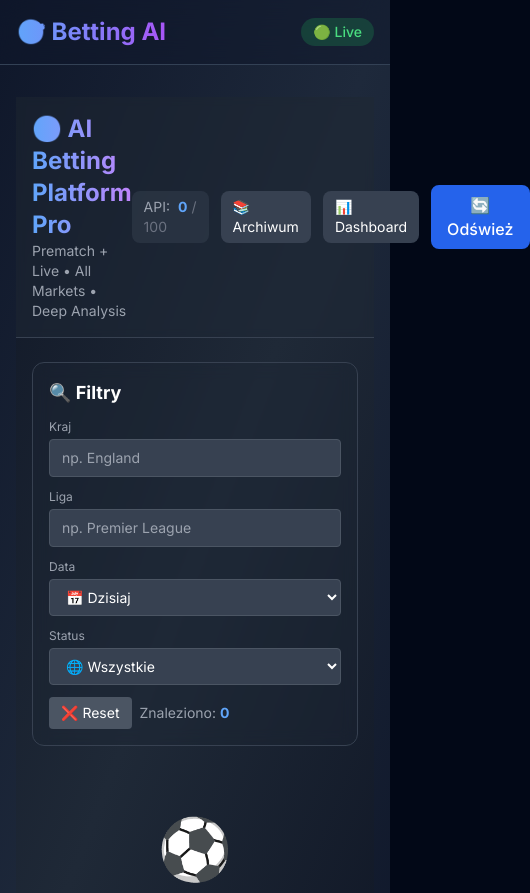
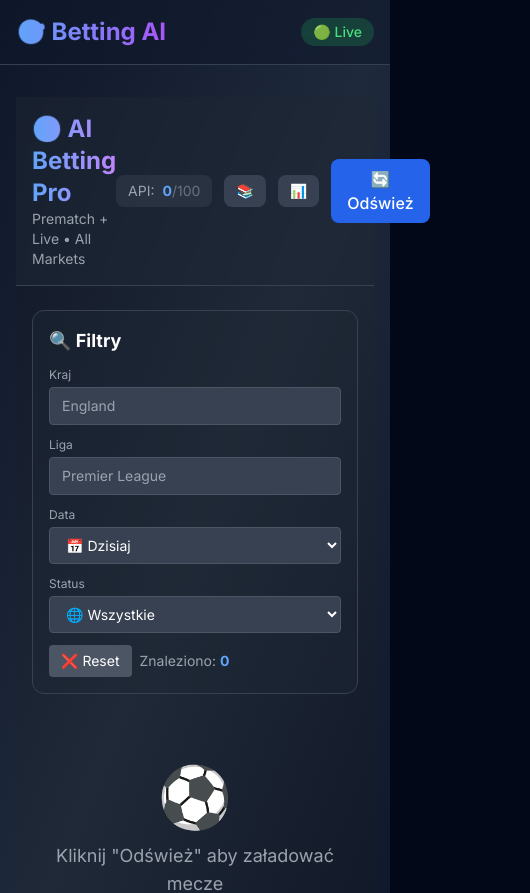
Before and after one commit to xMaksymilianxx/betting-ai-platform, a Next.js app: page / in a window 390 px wide. Shown: the top 893 px of the page, 530 px wide, since content can reach past the window. Built offline with nearby package versions, Linux system fonts and the light colour scheme.

Commit message:
Update page.tsx

```diff
--- a/app/page.tsx
+++ b/app/page.tsx
@@ -27,7 +27,6 @@ export default function Home() {
     try {
       const params = new URLSearchParams();
 
-      // Date range
       let dateFrom = '';
       let dateTo = '';
 
@@ -47,7 +46,6 @@ export default function Home() {
       params.set('dateFrom', dateFrom);
       params.set('dateTo', dateTo);
 
-      // Status filter
       if (filters.status === 'live') {
         params.set('live', '1');
       } else if (filters.status === 'prematch') {
@@ -56,22 +54,29 @@ export default function Home() {
         params.set('status', 'FT');
       }
 
-      console.log(`🔍 Fetching matches:`, Object.fromEntries(params));
+      console.log(`🔍 Fetching:`, Object.fromEntries(params));
 
-      const response = await fetch(`/api/matches?${params}`);
+      const response = await fetch(`/api/matches?${params.toString()}`);
+
+      if (!response.ok) {
+        throw new Error(`HTTP ${response.status}`);
+      }
+
       const data = await response.json();
 
       if (data.success) {
-        console.log(`✅ Received ${data.matches.length} matches`);
-        setMatches(data.matches);
+        console.log(`✅ Got ${data.matches?.length || 0} matches`);
+        setMatches(data.matches || []);
         setLastUpdate(new Date().toLocaleTimeString('pl-PL'));
         setApiCallsUsed(prev => prev + 1);
       } else {
-        setError(data.error || 'Błąd pobierania danych');
+        setError(data.error || 'Błąd pobierania');
+        setMatches([]);
       }
     } catch (err: any) {
-      setError('Błąd połączenia z serwerem');
-      console.error('Fetch error:', err);
+      console.error('❌ Error:', err);
+      setError(`Błąd: ${err.message || 'Unknown'}`);
+      setMatches([]);
     } finally {
       setLoading(false);
     }
@@ -91,21 +96,17 @@ export default function Home() {
           matchDate: match.time,
           isLive: match.status === 'live',
           currentOdds: {
-            home: match.odds?.home,
-            draw: match.odds?.draw,
-            away: match.odds?.away,
-            over05: match.odds?.over05,
-            over15: match.odds?.over15,
-            over25: match.odds?.over25,
-            over35: match.odds?.over35,
-            over45: match.odds?.over45,
-            under05: match.odds?.under05,
-            under15: match.odds?.under15,
-            under25: match.odds?.under25,
-            under35: match.odds?.under35,
-            under45: match.odds?.under45,
-            bttsYes: match.odds?.bttsYes,
-            bttsNo: match.odds?.bttsNo,
+            home: match.odds?.home || 2.0,
+            draw: match.odds?.draw || 3.5,
+            away: match.odds?.away || 3.5,
+            over15: match.odds?.over15 || 1.3,
+            under15: match.odds?.under15 || 3.5,
+            over25: match.odds?.over25 || 1.8,
+            under25: match.odds?.under25 || 2.0,
+            over35: match.odds?.over35 || 2.5,
+            under35: match.odds?.under35 || 1.5,
+            bttsYes: match.odds?.bttsYes || 1.9,
+            bttsNo: match.odds?.bttsNo || 1.9,
           },
           liveStats: match.statistics
         })
@@ -124,7 +125,7 @@ export default function Home() {
       }
     } catch (error) {
       console.error('AI Error:', error);
-      alert('❌ Błąd generowania predykcji');
+      alert('❌ Błąd AI');
     } finally {
       setLoadingAI(null);
     }
@@ -138,48 +139,36 @@ export default function Home() {
 
   return (
     <div className="min-h-screen bg-gradient-to-br from-gray-900 via-gray-800 to-gray-900 text-white">
-      {/* Header */}
       <div className="bg-gray-800/50 backdrop-blur-sm border-b border-gray-700 sticky top-0 z-10">
         <div className="container mx-auto px-4 py-4">
           <div className="flex items-center justify-between">
-            <div className="flex items-center gap-4">
-              <div>
-                <h1 className="text-2xl font-bold bg-gradient-to-r from-blue-400 to-purple-400 bg-clip-text text-transparent">
-                  ⚽ AI Betting Platform Pro
-                </h1>
-                <p className="text-sm text-gray-400">
-                  Prematch + Live • All Markets • Deep Analysis
-                </p>
-              </div>
+            <div>
+              <h1 className="text-2xl font-bold bg-gradient-to-r from-blue-400 to-purple-400 bg-clip-text text-transparent">
+                ⚽ AI Betting Pro
+              </h1>
+              <p className="text-sm text-gray-400">Prematch + Live • All Markets</p>
             </div>
 
             <div className="flex items-center gap-3">
               <div className="px-3 py-1.5 bg-gray-700/50 rounded-lg text-sm">
                 <span className="text-gray-400">API:</span>
                 <span className="ml-2 font-bold text-blue-400">{apiCallsUsed}</span>
-                <span className="text-gray-500 ml-1">/ 100</span>
+                <span className="text-gray-500">/100</span>
               </div>
 
               {lastUpdate && (
-                <div className="text-xs text-gray-500">
-                  {lastUpdate}
-                </div>
+                <div className="text-xs text-gray-500">{lastUpdate}</div>
               )}
 
-              <Link href="/archive" className="px-3 py-1.5 bg-gray-700 hover:bg-gray-600 rounded-lg transition text-sm">
-                📚 Archiwum
-              </Link>
-
-              <Link href="/dashboard" className="px-3 py-1.5 bg-gray-700 hover:bg-gray-600 rounded-lg transition text-sm">
-                📊 Dashboard
-              </Link>
+              <Link href="/archive" className="px-3 py-1.5 bg-gray-700 hover:bg-gray-600 rounded-lg text-sm">📚</Link>
+              <Link href="/dashboard" className="px-3 py-1.5 bg-gray-700 hover:bg-gray-600 rounded-lg text-sm">📊</Link>
 
               <button
                 onClick={fetchMatches}
                 disabled={loading}
-                className="px-4 py-2 bg-blue-600 hover:bg-blue-700 disabled:bg-gray-600 rounded-lg transition font-medium"
+                className="px-4 py-2 bg-blue-600 hover:bg-blue-700 disabled:bg-gray-600 rounded-lg font-medium"
               >
-                {loading ? '🔄 Ładowanie...' : '🔄 Odśwież'}
+                {loading ? '🔄 Loading...' : '🔄 Odśwież'}
               </button>
             </div>
           </div>
@@ -187,16 +176,15 @@ export default function Home() {
       </div>
 
       <div className="container mx-auto px-4 py-6">
-        {/* Filters */}
-        <div className="bg-gray-800/30 backdrop-blur rounded-xl p-4 mb-6 border border-gray-700">
+        <div className="bg-gray-800/30 rounded-xl p-4 mb-6 border border-gray-700">
           <h3 className="text-lg font-bold mb-3">🔍 Filtry</h3>
 
-          <div className="grid grid-cols-1 md:grid-cols-2 lg:grid-cols-4 gap-3">
+          <div className="grid grid-cols-1 md:grid-cols-4 gap-3">
             <div>
               <label className="block text-xs text-gray-400 mb-1">Kraj</label>
               <input
                 type="text"
-                placeholder="np. England"
+                placeholder="England"
                 value={filters.country}
                 onChange={(e) => setFilters({...filters, country: e.target.value})}
                 className="w-full px-3 py-2 bg-gray-700 border border-gray-600 rounded text-sm"
@@ -207,7 +195,7 @@ export default function Home() {
               <label className="block text-xs text-gray-400 mb-1">Liga</label>
               <input
                 type="text"
-                placeholder="np. Premier League"
+                placeholder="Premier League"
                 value={filters.league}
                 onChange={(e) => setFilters({...filters, league: e.target.value})}
                 className="w-full px-3 py-2 bg-gray-700 border border-gray-600 rounded text-sm"
@@ -255,14 +243,12 @@ export default function Home() {
           </div>
         </div>
 
-        {/* Error */}
         {error && (
           <div className="bg-red-900/20 border border-red-500 rounded-xl p-4 mb-6">
             <p className="text-red-400">❌ {error}</p>
           </div>
         )}
 
-        {/* Loading */}
         {loading && (
           <div className="text-center py-12">
             <div className="w-16 h-16 border-4 border-blue-500 border-t-transparent rounded-full animate-spin mx-auto mb-4"></div>
@@ -270,7 +256,6 @@ export default function Home() {
           </div>
         )}
 
-        {/* Empty */}
         {!loading && matches.length === 0 && !lastUpdate && (
           <div className="text-center py-12 text-gray-400">
             <div className="text-6xl mb-4">⚽</div>
@@ -285,19 +270,16 @@ export default function Home() {
           </div>
         )}
 
-        {/* Matches */}
         <div className="grid grid-cols-1 lg:grid-cols-2 gap-6">
           {filteredMatches.map((match) => (
-            <div key={match.id} className="bg-gray-800/30 backdrop-blur rounded-xl p-6 border border-gray-700 hover:border-blue-500 transition">
+            <div key={match.id} className="bg-gray-800/30 rounded-xl p-6 border border-gray-700 hover:border-blue-500 transition">
               <div className="flex items-center justify-between mb-4">
                 <div className="text-xs text-gray-400">
                   {match.country} • {match.league}
                 </div>
                 <div className="flex items-center gap-2">
                   {match.status === 'live' && (
-                    <span className="px-2 py-0.5 bg-red-600 text-xs font-bold rounded animate-pulse">
-                      🔴 LIVE
-                    </span>
+                    <span className="px-2 py-0.5 bg-red-600 text-xs font-bold rounded animate-pulse">🔴 LIVE</span>
                   )}
                   <div className="text-xs font-bold text-blue-400">
                     {new Date(match.time).toLocaleTimeString('pl-PL', { hour: '2-digit', minute: '2-digit' })}
@@ -333,7 +315,6 @@ export default function Home() {
                 </div>
               )}
 
-              {/* AI Predictions Display */}
               {aiPredictions[match.id] && aiPredictions[match.id].length > 0 && (
                 <div className="mt-4 space-y-3 max-h-96 overflow-y-auto">
                   {aiPredictions[match.id].map((pred: any, idx: number) => (
@@ -342,15 +323,13 @@ export default function Home() {
                         <div className="flex items-center gap-2">
                           <span className="font-bold text-lg">{pred.market}</span>
                           <span className={`px-2 py-0.5 rounded text-xs font-bold ${
-                            pred.risk === 'low' ? 'bg-green-600' :
-                            pred.risk === 'medium' ? 'bg-yellow-600' : 'bg-red-600'
+                            pred.risk === 'low' ? 'bg-green-600' : pred.risk === 'medium' ? 'bg-yellow-600' : 'bg-red-600'
                           }`}>
                             {pred.risk.toUpperCase()}
                           </span>
                         </div>
                         <span className={`px-3 py-1 rounded-lg text-sm font-bold ${
-                          pred.confidence >= 70 ? 'bg-green-600' :
-                          pred.confidence >= 55 ? 'bg-yellow-600' : 'bg-gray-600'
+                          pred.confidence >= 70 ? 'bg-green-600' : pred.confidence >= 55 ? 'bg-yellow-600' : 'bg-gray-600'
                         }`}>
                           {pred.confidence}%
                         </span>
@@ -359,22 +338,20 @@ export default function Home() {
                       <div className="mb-3 p-3 bg-black/30 rounded-lg">
                         <div className="text-sm text-gray-400 mb-1">💡 Typ:</div>
                         <div className="text-xl font-bold text-blue-400">{pred.prediction}</div>
-                        <div className="text-sm text-gray-400 mt-1">
-                          @ {pred.recommendedOdds} • Stawka: {pred.stakeSize}u
-                        </div>
+                        <div className="text-sm text-gray-400 mt-1">@ {pred.recommendedOdds} • Stawka: {pred.stakeSize}u</div>
                       </div>
 
                       <div className="grid grid-cols-2 gap-2 mb-3">
                         <div className="p-2 bg-black/20 rounded">
-                          <div className="text-xs text-gray-400">Implied Prob</div>
+                          <div className="text-xs text-gray-400">Implied</div>
                           <div className="text-sm font-bold">{pred.features?.impliedProbability || 'N/A'}%</div>
                         </div>
                         <div className="p-2 bg-black/20 rounded">
-                          <div className="text-xs text-gray-400">Real Prob</div>
+                          <div className="text-xs text-gray-400">Real</div>
                           <div className="text-sm font-bold text-green-400">{pred.features?.realProbability || pred.confidence}%</div>
                         </div>
                         <div className="p-2 bg-black/20 rounded">
-                          <div className="text-xs text-gray-400">Expected Value</div>
+                          <div className="text-xs text-gray-400">EV</div>
                           <div className={`text-sm font-bold ${pred.expectedValue > 0 ? 'text-green-400' : 'text-red-400'}`}>
                             {pred.expectedValue > 0 ? '+' : ''}{pred.expectedValue}%
                           </div>
@@ -390,9 +367,7 @@ export default function Home() {
                       <div className="space-y-1">
                         <div className="text-xs font-bold text-gray-300 mb-1">📋 Analiza:</div>
                         {pred.reasoning.map((reason: string, i: number) => (
-                          <div key={i} className="text-xs text-gray-400 bg-black/20 p-2 rounded">
-                            {reason}
-                          </div>
+                          <div key={i} className="text-xs text-gray-400 bg-black/20 p-2 rounded">{reason}</div>
                         ))}
                       </div>
 
@@ -402,10 +377,9 @@ export default function Home() {
                         }`}>
                           {pred.timing === 'live' ? '🔴 LIVE' : '⏰ PREMATCH'}
                         </span>
-
                         {pred.expectedValue > 5 && (
                           <span className="px-2 py-1 rounded text-xs font-bold bg-gradient-to-r from-yellow-600 to-orange-600 animate-pulse">
-                            💎 VALUE BET
+                            💎 VALUE
                           </span>
                         )}
                       </div>
@@ -417,9 +391,9 @@ export default function Home() {
               <button
                 onClick={() => generateAIPredictions(match)}
                 disabled={loadingAI === match.id}
-                className="w-full mt-3 px-4 py-2 bg-gradient-to-r from-purple-600 to-pink-600 hover:from-purple-700 hover:to-pink-700 disabled:from-gray-600 disabled:to-gray-600 rounded-lg transition font-medium"
+                className="w-full mt-3 px-4 py-2 bg-gradient-to-r from-purple-600 to-pink-600 hover:from-purple-700 hover:to-pink-700 disabled:from-gray-600 disabled:to-gray-600 rounded-lg font-medium"
               >
-                {loadingAI === match.id ? '🔄 Analizuję...' : '🧠 Generuj Predykcje AI'}
+                {loadingAI === match.id ? '🔄 Analizuję...' : '🧠 Generuj AI'}
               </button>
             </div>
           ))}
```
